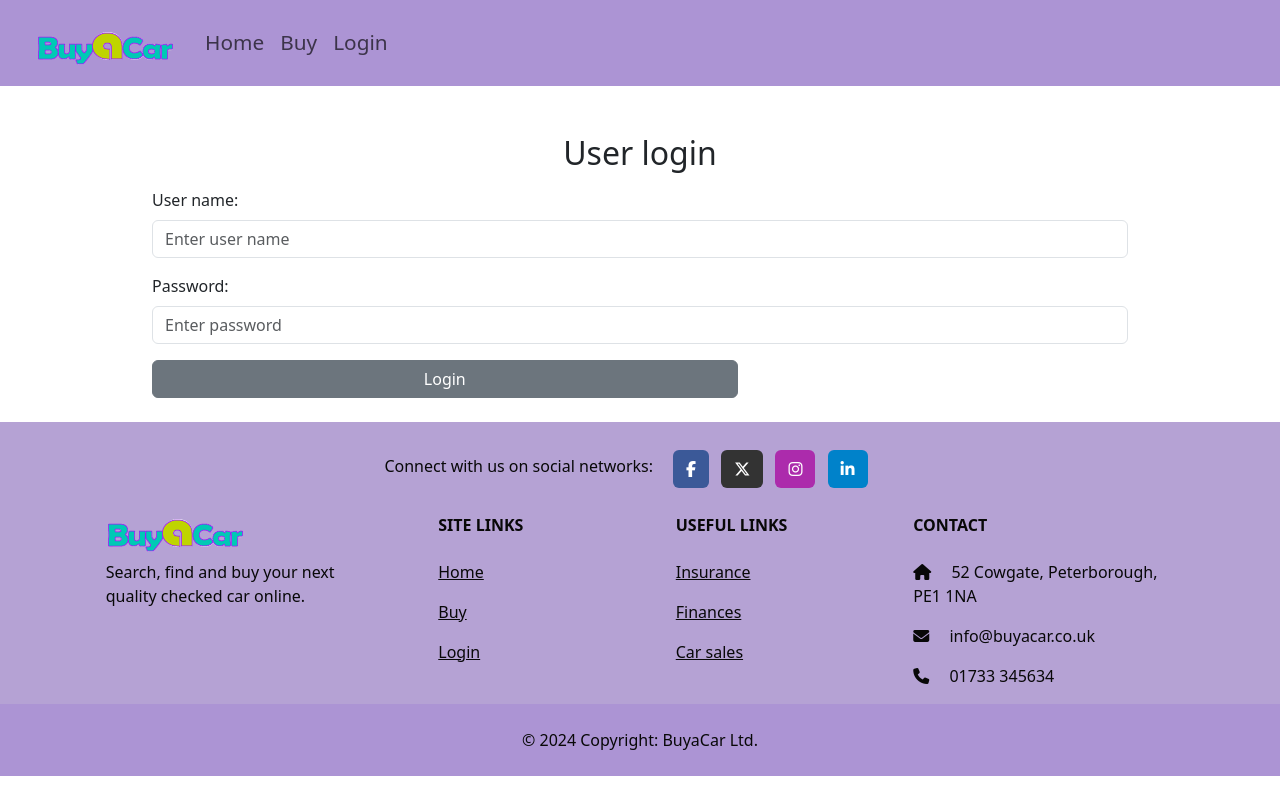
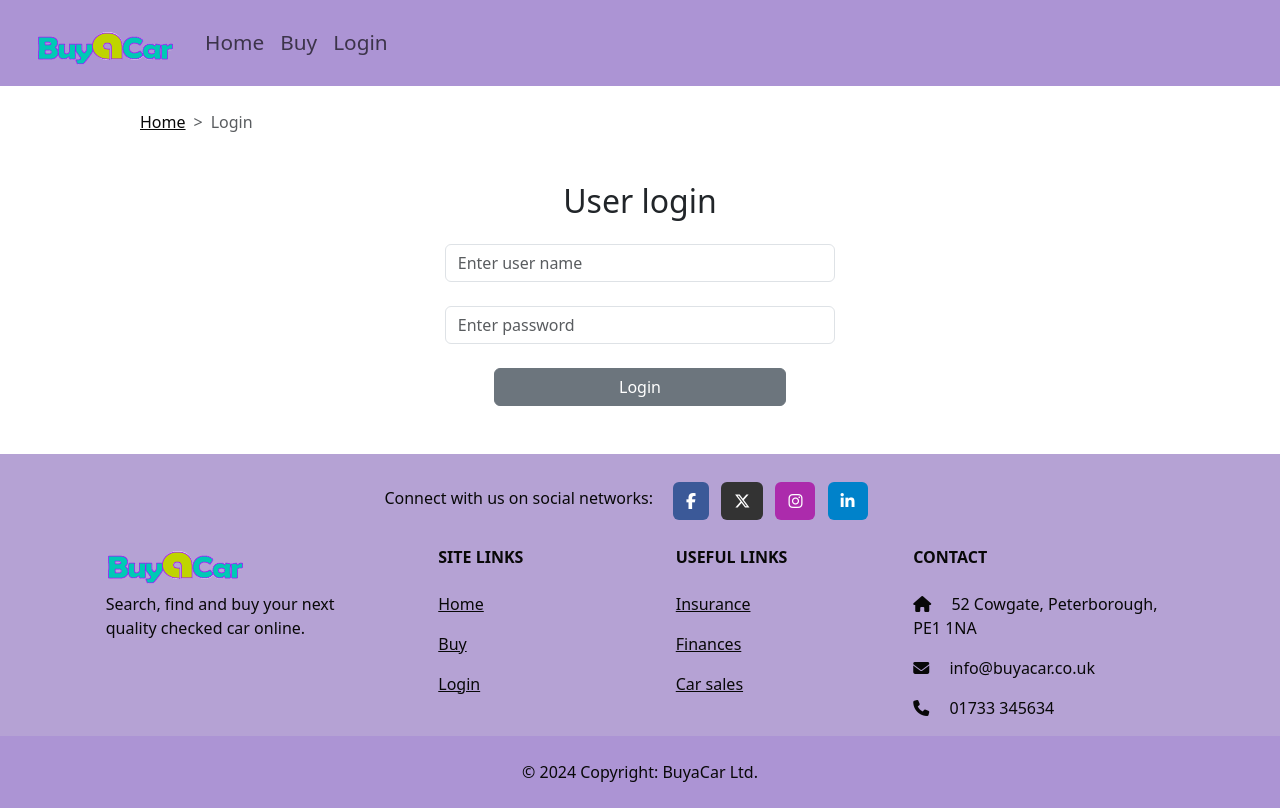
Before and after one commit to EgleUrl/DatabaseDrivenWeb, a Flask app: page /login in a window 1280 px wide. Before the commit the page ends 776 px from the top, so only its background shows below. Run offline with Flask 3, Linux system fonts and the light colour scheme; some libraries are stand-ins or nearby versions.

Commit message:
All last changes
updated css, some html files and fixed admin panel functionality

```diff
--- a/buyacar/core/views.py
+++ b/buyacar/core/views.py
@@ -47,6 +47,12 @@ def filtered_cars():
         session['region'] = request.form.get('region')
         session['minPrice'] = request.form.get('minPrice')
         session['maxPrice'] = request.form.get('maxPrice')
+
+    # Checks for GET request and updates session (for images in index.html)
+    if request.method == 'GET':
+        session['make'] = request.args.get('make')
+        session['model'] = request.args.get('model')
+
 
     # Loads distinct values for all filters
     makes = Car.query.with_entities(Car.make).distinct().all()
--- a/buyacar/static/style.css
+++ b/buyacar/static/style.css
@@ -21,13 +21,20 @@ ul {
 a {
     color: #080808;
 }
+.btn-secondary {
+    width: 30%;
+}
 
-.btn-secondary {
-    width: 60%;
+#applyFilter, #clearFilter {
+    width: 70%;
 }
 
 #carButton {
     width: 20%;
+}
+
+#name, #pwd {
+    width: 40%;
 }
 
 @media(max-width: 750px) {
@@ -37,4 +44,10 @@ a {
     #carButton {
         width: 100%;
     }
+    #applyFilter, #clearFilter {
+        width: 100%;
+    }
+    #name, #pwd {
+        width: 100%;
+    }
 }
--- a/buyacar/templates/checkout.html
+++ b/buyacar/templates/checkout.html
@@ -15,7 +15,7 @@
       <div class="row">
         <div class="col-lg-2 mt-4 mb-4">
           <div class="card bg-light">
-            <img class="card-img-top rounded" src="{{ url_for('static', filename='JeepCherokeeWhite.png')}}" alt="Car image">
+            <img class="card-img-top img-fluid rounded" src="{{ url_for('static', filename='JeepCherokeeWhite.png')}}" alt="Car image">
             <div class="card-body">
                 <h4 class="card-title">{{ car.make }} {{ car.model }}</h4>
                 <p class="card-text">Car identification number: {{ car.carIndex }}</p>
@@ -31,7 +31,7 @@
             <div class='form-control btn  mt-4'>
               <span class='amount'><h3>Total: £{{ car.price }}</h3></span>
             </div>
-            <button class="btn btn-secondary float-end" id="submit">
+            <button class="btn btn-secondary d-block mx-auto" id="submit">
               <div class="spinner hidden" id="spinner"></div>
               <span id="button-text">Pay now »</span>
             </button>
--- a/buyacar/templates/login.html
+++ b/buyacar/templates/login.html
@@ -3,20 +3,33 @@
   Login
 {% endblock %}
 {% block content %}
+<nav style="--bs-breadcrumb-divider: '>';" aria-label="breadcrumb">
+    <ol class="breadcrumb mt-4">
+      <li class="breadcrumb-item"><a href="{{ url_for('core.index') }}">Home</a></li>
+      <li class="breadcrumb-item active" aria-current="page">Login</li>
+    </ol>
+</nav>
 <div class="container-fluid mt-4">
-    <div class="row">
+    <div class="row gx-3 align-items-center">
         <div class="col-md-12 mt-4 mb-4">
             <h2 class="text-center">User login</h2>
-            <form method="POST">
-                <div class="mb-3 mt-3">
-                    <label for="name" class="form-label">User name:</label>
-                    <input type="name" class="form-control" id="name" placeholder="Enter user name" name="name">
+            <form class="d-block mx-auto" method="POST">
+                <div class="mt-4 mb-4 d-block">
+
+                    <input type="name" class="form-control mx-auto" id="name" placeholder="Enter user name" name="name">
                 </div>
-                <div class="mb-3">
-                    <label for="pwd" class="form-label">Password:</label>
-                    <input type="password" class="form-control" id="pwd" placeholder="Enter password" name="password">
+                <div class="mb-4 d-block mx-auto">
+
+                    <input type="password" class="form-control mx-auto" id="pwd" placeholder="Enter password" name="password">
                 </div>
-                <button type="submit" class="btn btn-secondary">Login</button>
+                <ul class=flashes>
+                {% for message in get_flashed_messages() %}
+                    {% if message %}
+                    <li class="text-center" style="color: red; font-size:small;  list-style-type:none">{{ message }}</li>
+                    {% endif %}
+                {% endfor %}
+                </ul>
+                <button type="submit" class="btn btn-secondary d-block mb-4 mx-auto" aria-label="Login">Login</button>
             </form>
         </div>
     </div>
--- a/buyacar/user/views.py
+++ b/buyacar/user/views.py
@@ -23,7 +23,8 @@ def login():
     user = User.query.filter_by(name=name).first()
     # Checks if user with that name or password was found
     if not user or not check_password_hash(user.password, password):
-        flash('Please check your login details and try again.')
+        if request.method == 'POST':
+            flash('Please check your login details and try again.')
         return render_template('login.html') # if the user doesn't exist or password is wrong, reloads the page
     # Grabs logged user id
     login_user(user)
```
Also changed, not shown: buyacar/models.py (+6 -5 lines), buyacar/templates/cars.html (+4 -4 lines), buyacar/templates/index.html (+13 -10 lines), buyacar/static/Bmw.png, buyacar/static/Honda.png, buyacar/static/Kia.png, buyacar/static/Nissan.png, buyacar/static/Peugeot.png, buyacar/static/Renault.png, 1 other file.
